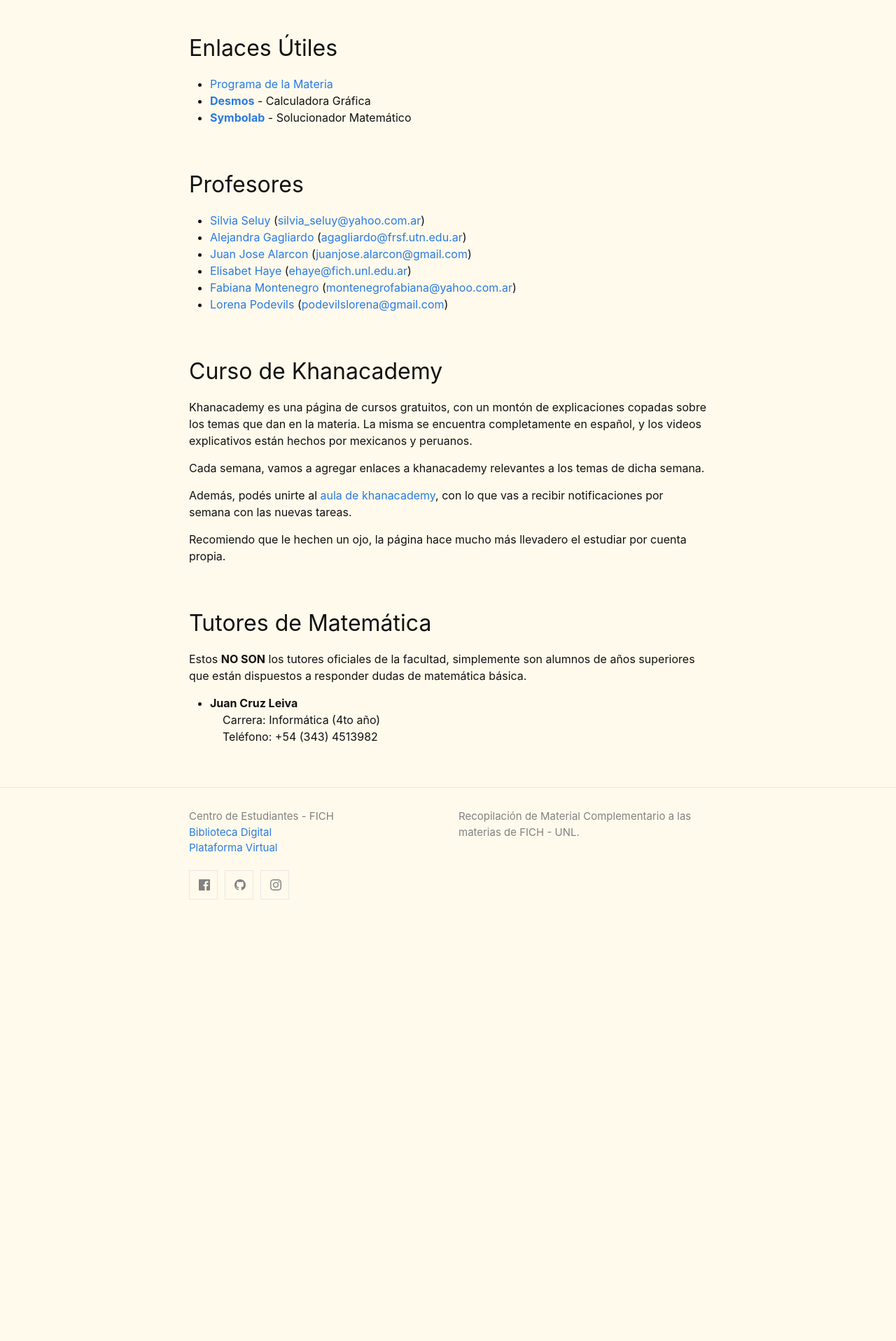
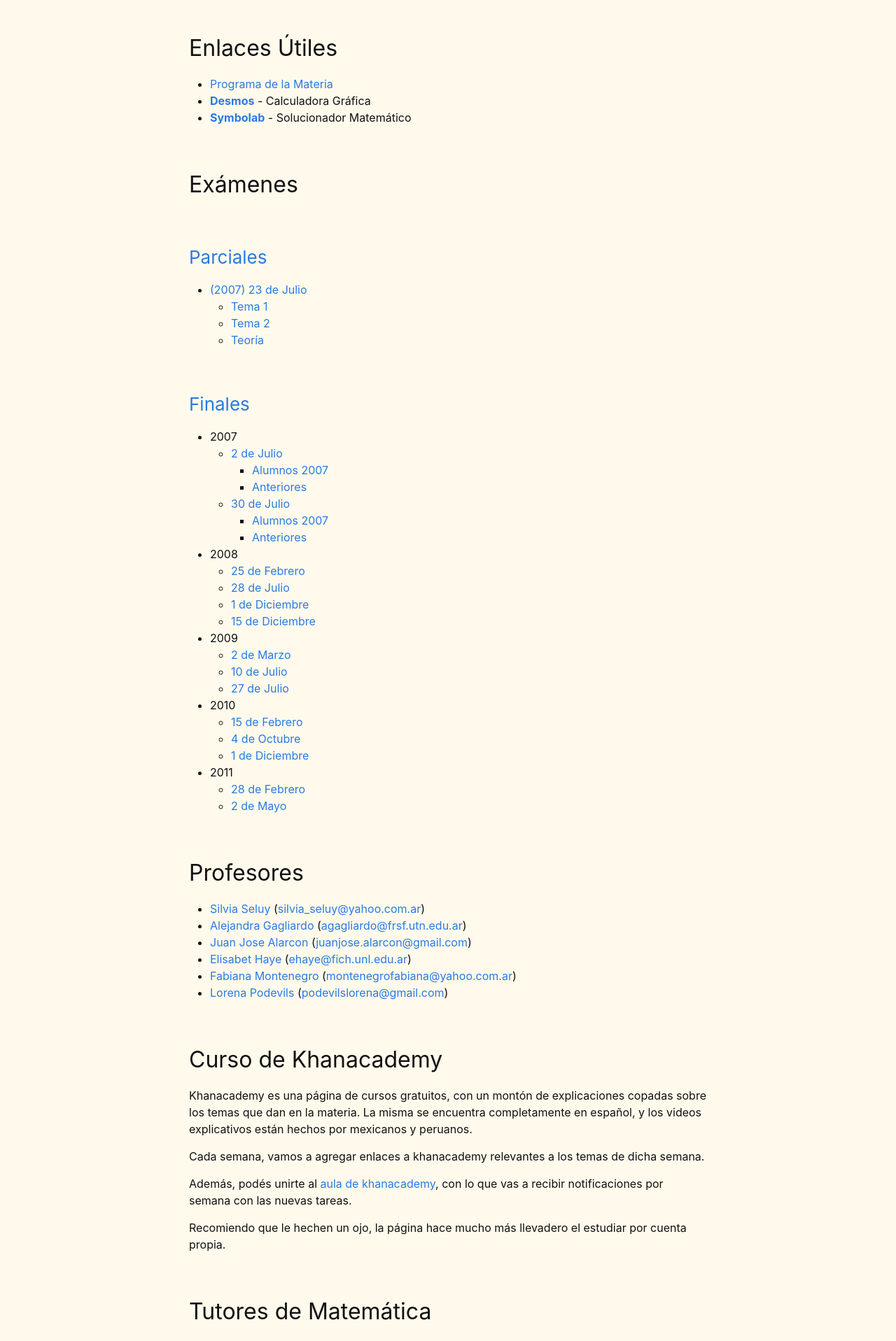
Before and after one commit to IJuanI/estudios, a Jekyll site: the page built from Materias/MB2020/contenido.md, in a window 1280 px wide. Shown: the part 737-2654 px from the top of the page at 70% size. Built offline with Jekyll 4.4.1, drawn with Linux system fonts in a browser that asks for light colours; comment, search, counter and statistics services are not loaded.

Commit message:
Update de Matematica

```diff
--- a/Materias/MB2020/contenido.md
+++ b/Materias/MB2020/contenido.md
@@ -26,6 +26,40 @@ Acá se va a ir publicando todo el material que encontremos de los temas que vay
   - [**Symbolab**](https://es.symbolab.com/) - Solucionador Matemático
 
 
+## Exámenes
+
+### [Parciales](/archivos/MB/Parciales)
+- [(2007) 23 de Julio](https://drive.google.com/open?id=1K9--W2UfMSZS5C6n_cEZDE6X_QqIKUcL)
+  - [Tema 1](https://drive.google.com/open?id=1zqU2u6gAqofRXs0QTkvcptp52cIj86Xf)
+  - [Tema 2](https://drive.google.com/open?id=1MCmhqv0Ns00n2hPzoJ1iNfuf1S0XvHGv)
+  - [Teoría](https://drive.google.com/open?id=1JSaL48PrXb1AhkkNnfPTrxuYd9-x0pMp)
+
+### [Finales](/archivos/MB/Finales)
+- 2007
+  - [2 de Julio](https://drive.google.com/open?id=1pbcixLS2VG3iqDCrYQt7VMghlQzV8_Ym)
+    - [Alumnos 2007](https://drive.google.com/open?id=1DydUYZSVdQFkgBrzFjx0h2j9I2nq5t_y)
+    - [Anteriores](https://drive.google.com/open?id=1HGwHCJNoYx4KiiS3EEBZToYKNuD71YwG)
+  - [30 de Julio](https://drive.google.com/open?id=1gqSh49kiMq7lZSJgVVX4afeVghq1N1n6)
+    - [Alumnos 2007](https://drive.google.com/open?id=1NXzbUjFRWaPBtmcDjdnEgwu8Lx08MOOq)
+    - [Anteriores](https://drive.google.com/open?id=13aMSqPnCKSH3pWQPSGm0AHCJfkCudyIC)
+- 2008
+  - [25 de Febrero](https://drive.google.com/open?id=1vqp9IX8lggtOHvyEO_MYa4k4-8Vw2kKj)
+  - [28 de Julio](https://drive.google.com/open?id=1bfr4l02_I98ilW1p6lA5tlty6x7brC4B)
+  - [1 de Diciembre](https://drive.google.com/open?id=1cvY1jsJLtMQTUqY-2e-VWG1Mw_UDvLgW)
+  - [15 de Diciembre](https://drive.google.com/open?id=19MAZtHvnmW8xPulKhIw9Ck7urKBJPkGe)
+- 2009
+  - [2 de Marzo](https://drive.google.com/open?id=1n1m9Pj9xGIqDhDS7WQGSjE5YxLVTelYx)
+  - [10 de Julio](https://drive.google.com/open?id=1_FHnJ3snHl3WB54MQaInxGGviK_Yi46Z)
+  - [27 de Julio](https://drive.google.com/open?id=1wDjvnybsyMQ9LR9I-anoprin920b2A6E)
+- 2010
+  - [15 de Febrero](https://drive.google.com/open?id=1mnTeR9sGhj_tlaPYgw-mQGJost2iUBTF)
+  - [4 de Octubre](https://drive.google.com/open?id=1LKkbo5vpT5pZ9d12YNQ7HuIMqtpAZn7G)
+  - [1 de Diciembre](https://drive.google.com/open?id=1yfXkvOgN9wErX_LdubjMQQp4PjldM46L)
+- 2011
+  - [28 de Febrero](https://drive.google.com/open?id=1YlzwgKoRRmpz-2stVShoTZky-4cvvAdd)
+  - [2 de Mayo](https://drive.google.com/open?id=11326DiUVbAdvfYWbaZIL4muGimYePpLF)
+
+
 ## Profesores
 - [Silvia Seluy](http://e-fich.unl.edu.ar/moodle27/user/view.php?id=39&course=479) ([silvia_seluy@yahoo.com.ar](mailto:silvia_seluy@yahoo.com.ar))
 - [Alejandra Gagliardo](http://e-fich.unl.edu.ar/moodle27/user/view.php?id=70&course=479) ([agagliardo@frsf.utn.edu.ar](mailto:agagliardo@frsf.utn.edu.ar))
--- a/_includes/custom-head.html
+++ b/_includes/custom-head.html
@@ -1,8 +1,8 @@
-<link rel="apple-touch-icon" sizes="180x180" href="/apple-touch-icon.png">
-<link rel="icon" type="image/png" sizes="32x32" href="/favicon-32x32.png">
-<link rel="icon" type="image/png" sizes="16x16" href="/favicon-16x16.png">
-<link rel="manifest" href="/site.webmanifest">
-<link rel="mask-icon" href="/safari-pinned-tab.svg" color="#5bbad5">
+<link rel="apple-touch-icon" sizes="180x180" href="/Recursos/apple-touch-icon.png">
+<link rel="icon" type="image/png" sizes="32x32" href="/Recursos/favicon-32x32.png">
+<link rel="icon" type="image/png" sizes="16x16" href="/Recursos/favicon-16x16.png">
+<link rel="manifest" href="/Recursos/site.webmanifest">
+<link rel="mask-icon" href="/Recursos/safari-pinned-tab.svg" color="#5bbad5">
 <meta name="msapplication-TileColor" content="#da532c">
 <meta name="theme-color" content="#ffffff">
 <meta property="og:type" content="website">
--- a/browserconfig.xml
+++ b/browserconfig.xml
@@ -2,7 +2,7 @@
 <browserconfig>
     <msapplication>
         <tile>
-            <square150x150logo src="/mstile-150x150.png"/>
+            <square150x150logo src="/Recursos/mstile-150x150.png"/>
             <TileColor>#da532c</TileColor>
         </tile>
     </msapplication>
```
Also changed, not shown: Materias/MB2020/semana2.md (+2 -0 lines), archivos.md (+4 -0 lines), Recursos/Biblioteca.png (renamed from Biblioteca.png), Recursos/android-chrome-192x192.png (renamed from android-chrome-192x192.png), Recursos/android-chrome-256x256.png (renamed from android-chrome-256x256.png), Recursos/apple-touch-icon.png (renamed from apple-touch-icon.png), Recursos/char-icon.png (renamed from char-icon.png), Recursos/favicon-16x16.png (renamed from favicon-16x16.png), Recursos/favicon-32x32.png (renamed from favicon-32x32.png), Recursos/mstile-150x150.png (renamed from mstile-150x150.png), Recursos/safari-pinned-tab.svg (renamed from safari-pinned-tab.svg), Recursos/site.webmanifest, 2 other files.
